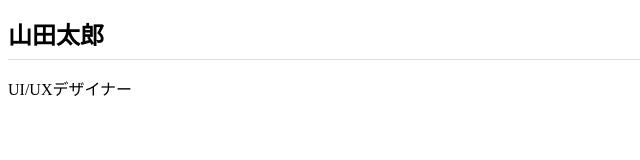
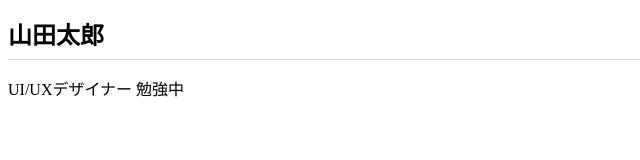
Before and after one commit to Shunya929/shunya929.github.io, a plain HTML site: page index.html in a window 1280 px wide. Shown: the full height of the page, 0-640 px from the left. Drawn offline with Linux system fonts and the light colour scheme; files that its build step writes are made by us from their sources.

Commit message:
Add files via upload

```diff
--- a/index.html
+++ b/index.html
@@ -9,6 +9,6 @@
 </head>
 <body>
   <h1>山田太郎</h1>
-  <p>UI/UXデザイナー</p>
+  <p>UI/UXデザイナー 勉強中</p>
 </body>
 </html>
```
